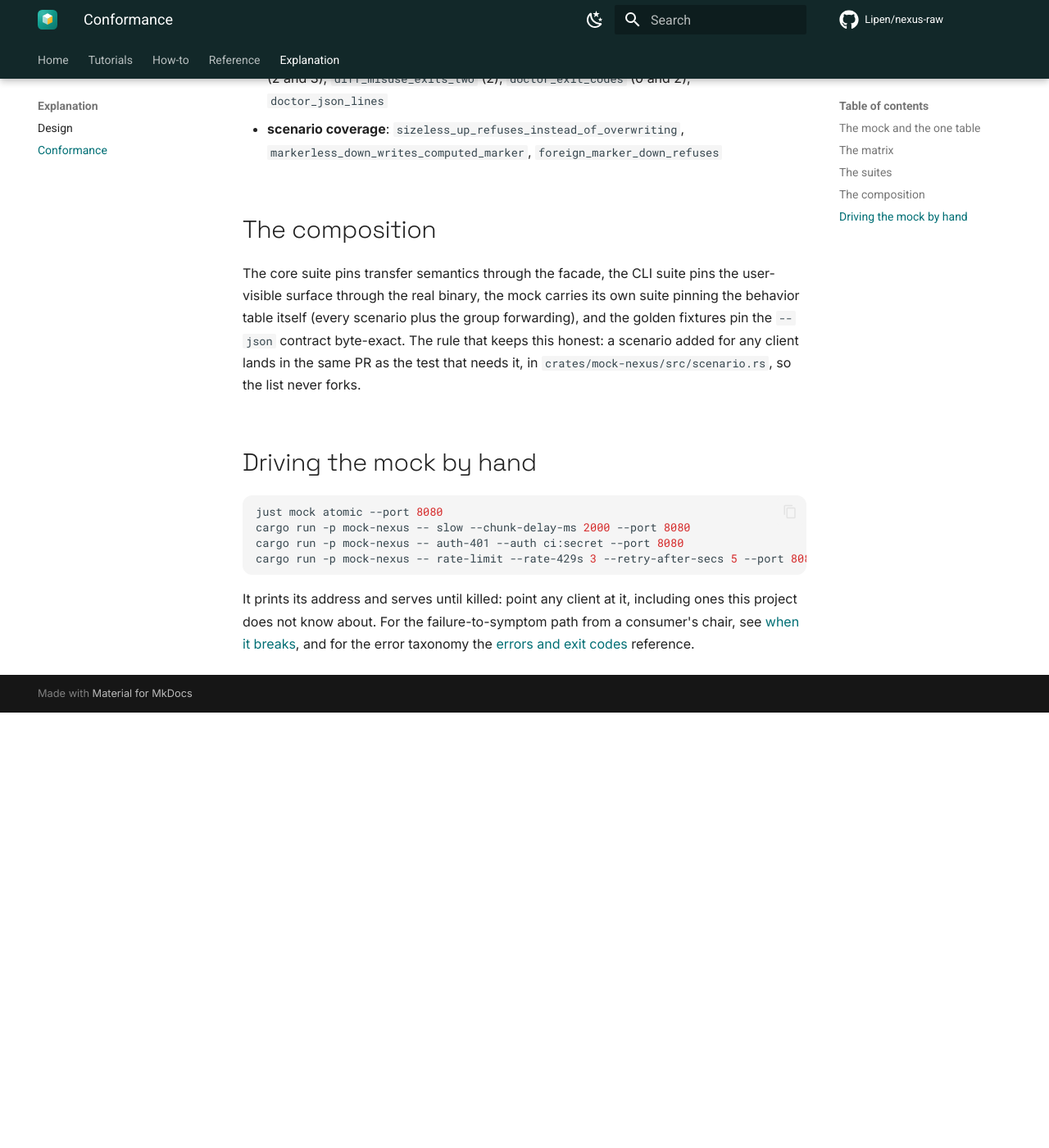
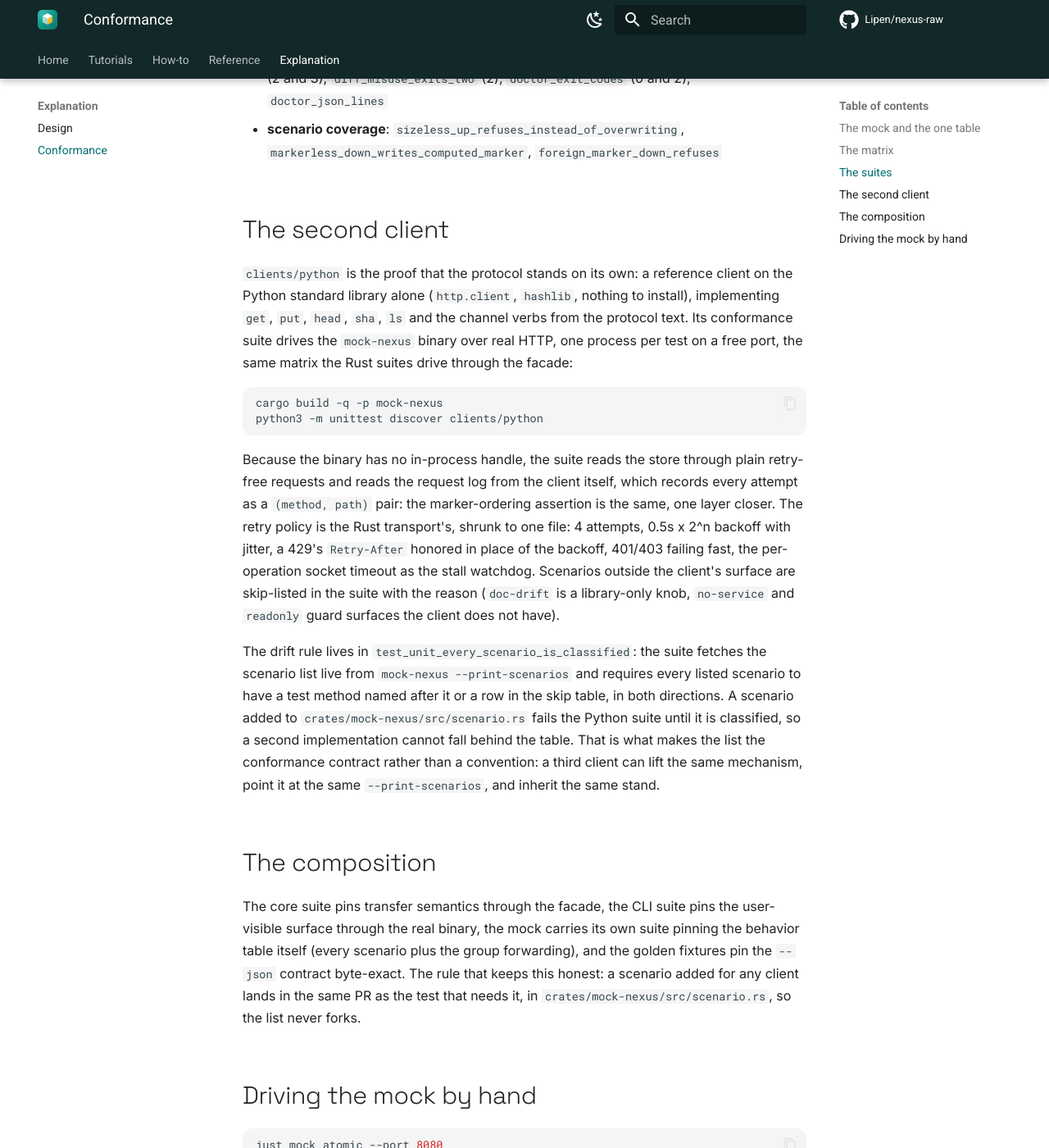
Before and after one commit to Lipen/nexus-raw, an MkDocs documentation site: the page built from docs/explanation/conformance.md, in a window 1280 px wide and 1400 px high, scrolled down 7094 px. Shown: the whole window at 82% size. Built offline with MkDocs 1.6.1 and Material for MkDocs 9.7.7, drawn with Linux system fonts in a browser that asks for light colours; comment, search, counter and statistics services are not loaded; before the commit the page ends 7963 px from its top, so only the background shows below that.

Commit message:
docs: the conformance page gains the python second client

````diff
--- a/docs/explanation/conformance.md
+++ b/docs/explanation/conformance.md
@@ -81,6 +81,25 @@ CLI suite, by intent:
 - **exit codes and doctor**: `auth401_exit_codes` (3), `auth403_exit_3` (3), `redirect_exit_3` (3), `unsafe_name_is_misuse_exit_2` (2), `dead_base_exit_3` (3), `rm_exit_matrix_rows` (2 and 3), `diff_misuse_exits_two` (2), `doctor_exit_codes` (0 and 2), `doctor_json_lines`
 - **scenario coverage**: `sizeless_up_refuses_instead_of_overwriting`, `markerless_down_writes_computed_marker`, `foreign_marker_down_refuses`
 
+## The second client
+
+`clients/python` is the proof that the protocol stands on its own: a reference client on the Python standard library alone (`http.client`, `hashlib`, nothing to install), implementing `get`, `put`, `head`, `sha`, `ls` and the channel verbs from the protocol text.
+Its conformance suite drives the `mock-nexus` binary over real HTTP, one process per test on a free port, the same matrix the Rust suites drive through the facade:
+
+```bash
+cargo build -q -p mock-nexus
+python3 -m unittest discover clients/python
+```
+
+Because the binary has no in-process handle, the suite reads the store through plain retry-free requests and reads the request log from the client itself, which records every attempt as a `(method, path)` pair: the marker-ordering assertion is the same, one layer closer.
+The retry policy is the Rust transport's, shrunk to one file: 4 attempts, 0.5s x 2^n backoff with jitter, a 429's `Retry-After` honored in place of the backoff, 401/403 failing fast, the per-operation socket timeout as the stall watchdog.
+Scenarios outside the client's surface are skip-listed in the suite with the reason (`doc-drift` is a library-only knob, `no-service` and `readonly` guard surfaces the client does not have).
+
+The drift rule lives in `test_unit_every_scenario_is_classified`:
+the suite fetches the scenario list live from `mock-nexus --print-scenarios` and requires every listed scenario to have a test method named after it or a row in the skip table, in both directions.
+A scenario added to `crates/mock-nexus/src/scenario.rs` fails the Python suite until it is classified, so a second implementation cannot fall behind the table.
+That is what makes the list the conformance contract rather than a convention: a third client can lift the same mechanism, point it at the same `--print-scenarios`, and inherit the same stand.
+
 ## The composition
 
 The core suite pins transfer semantics through the facade, the CLI suite pins the user-visible surface through the real binary, the mock carries its own suite pinning the behavior table itself (every scenario plus the group forwarding), and the golden fixtures pin the `--json` contract byte-exact.
````
